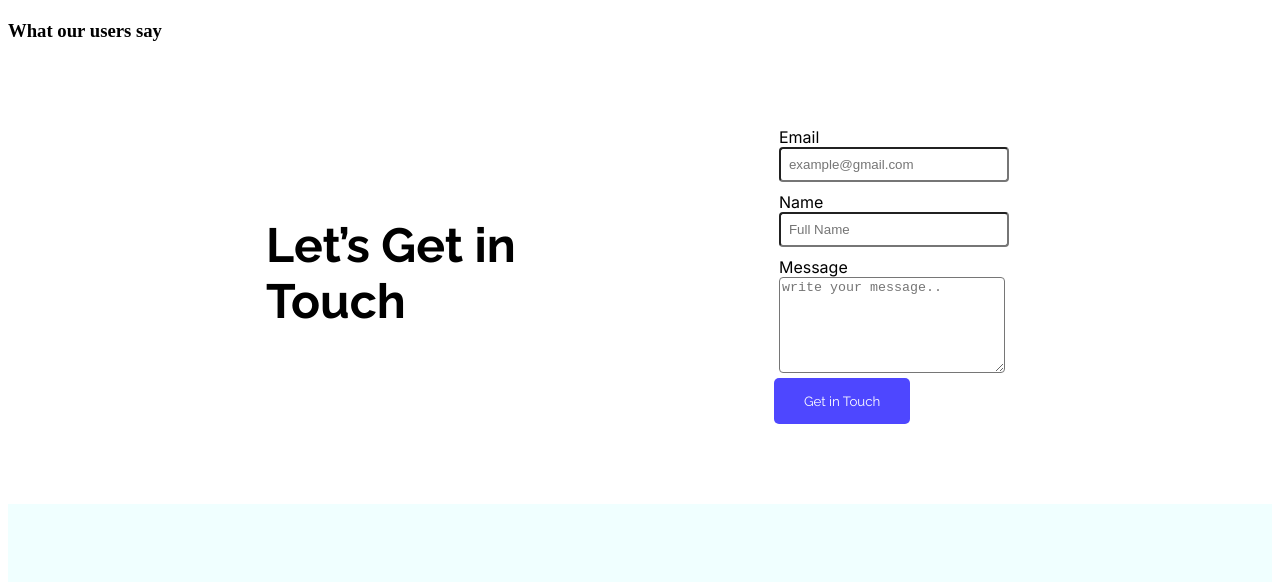
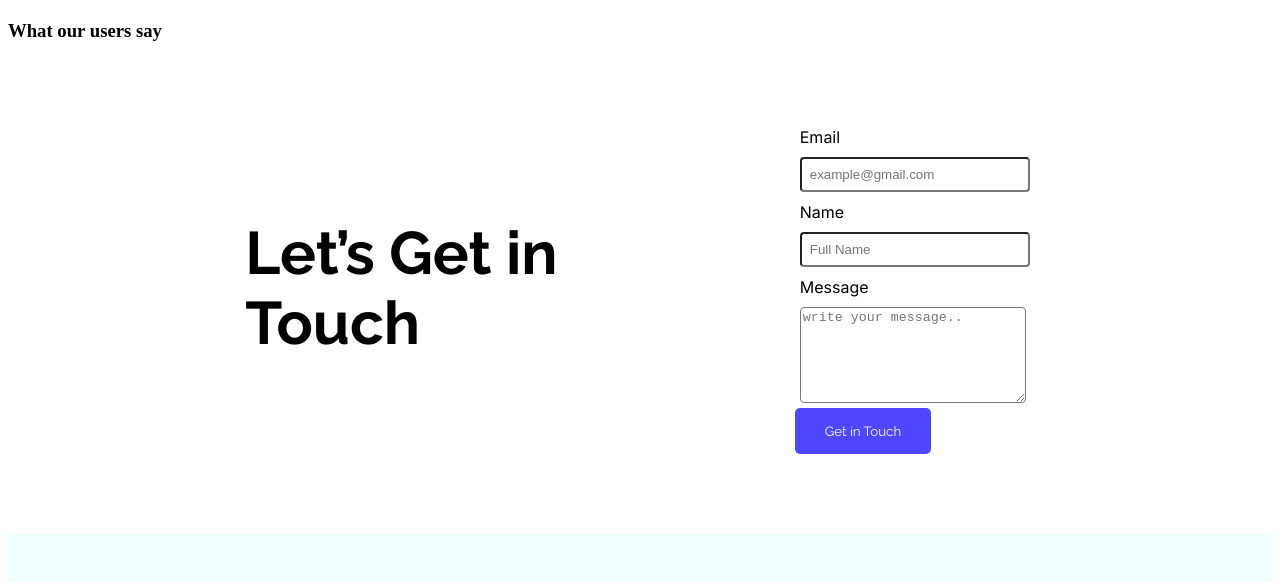
Before and after one commit to SumanaMeur16/B12A01-landing-launchpad, a plain HTML site: page index.html in a window 1280 px wide. Shown: the part 1220-1802 px from the top of the page. Drawn offline with Linux system fonts and the light colour scheme.

Commit message:
added changes

```diff
--- a/Styles/style.css
+++ b/Styles/style.css
@@ -87,11 +87,14 @@ nav{
   color:rgba(0, 0, 0, 0.514);
 }
 
+
 .input-class{
   display: flex;
   flex-direction: column;
   padding: 5px;
+  row-gap: 10px;
 }
+
 input{
   width: 210px;
   border-radius: 4px;
@@ -109,7 +112,7 @@ input{
 }
 
 .get-touch-text{
-  font-size: xx-large;
+  font-size: 40px;
 }
 
 .footer-main{
```
Also changed, not shown: index.html (+0 -1 lines), Images/star-image.jpg (deleted).
